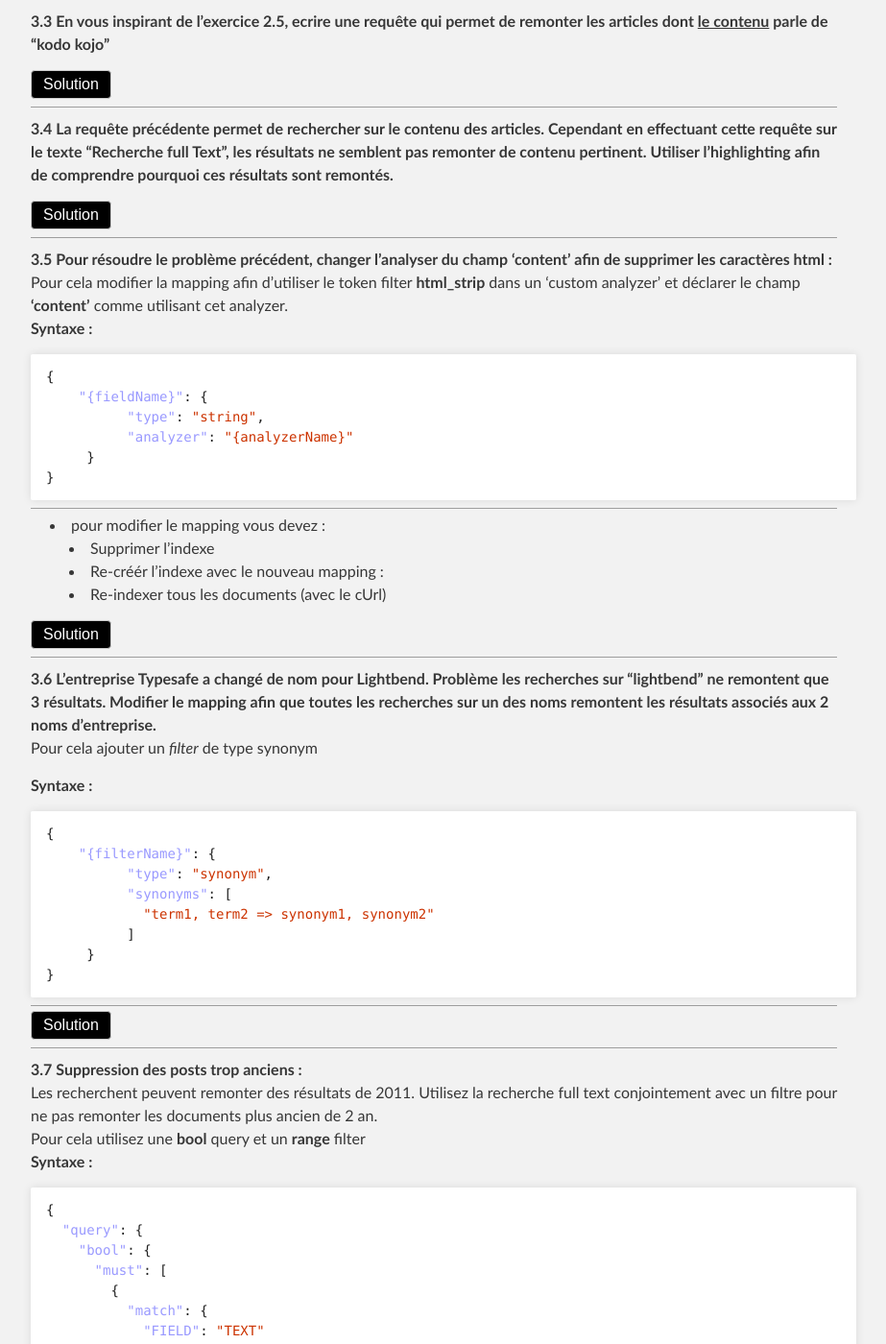
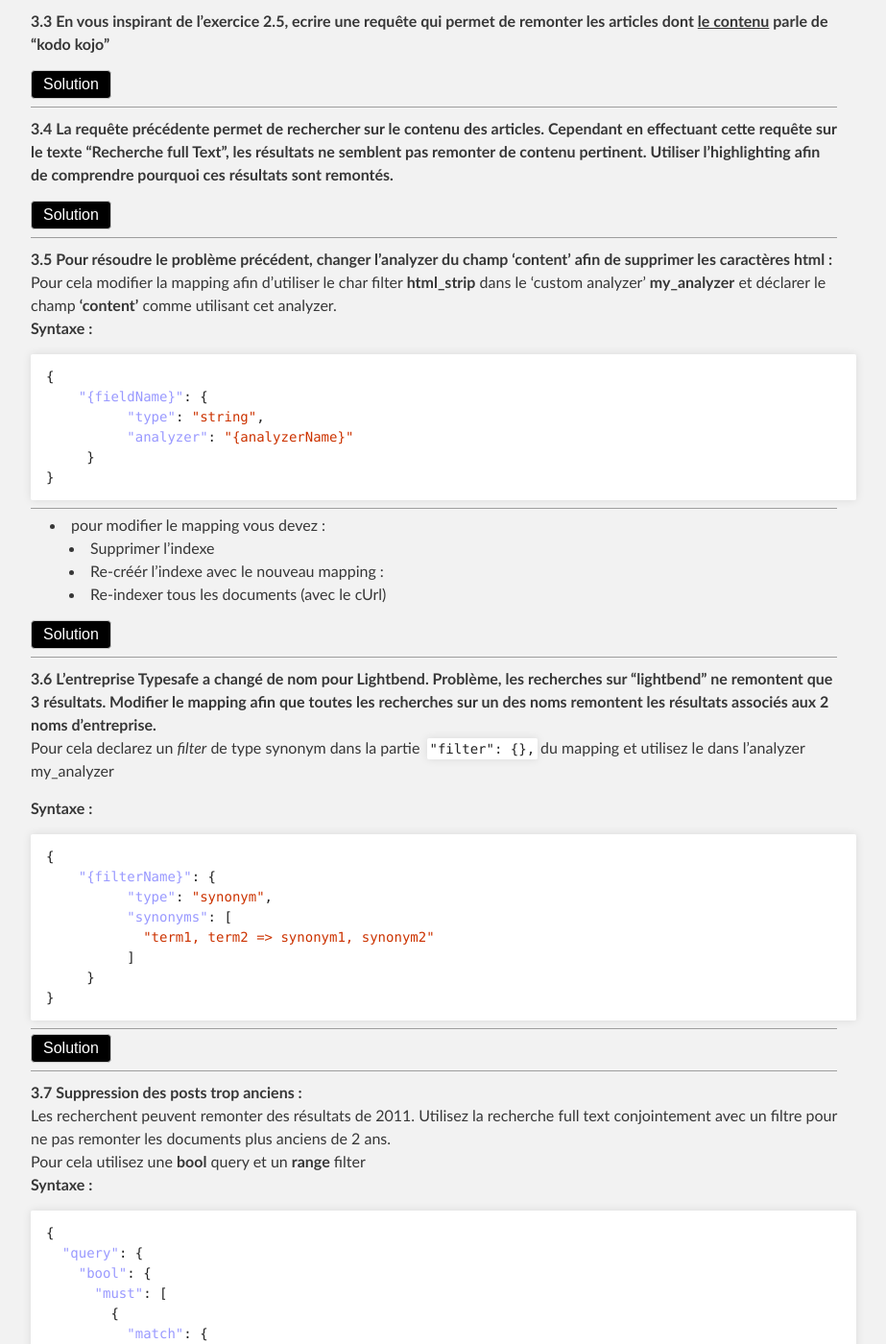
Before and after one commit to gegron/es-requests, a Jekyll site: the page built from index.md, in a window 1280 px wide and 1400 px high, scrolled down 4302 px, cut to the strip 0-1400 px from the top of the window. Shown: the whole strip at 96% size, without its empty margins (188-1111 px from the left). Built offline with Jekyll 4.4.1, drawn with Linux system fonts in a browser that asks for light colours; nearby versions of some CDN libraries; some of the changed text lies outside the part shown; grey boxes are pictures that could not be loaded.

Commit message:
improvement 3.10

```diff
--- a/index.md
+++ b/index.md
@@ -188,7 +188,7 @@
 
  * Télécharger le dataset [data/xebiablog.data](xebiablog.data)
  * Exécuter une requête bulk indexing :
-  `curl -XPUT http://{host}:9200/{indexName}/blog/_bulk --data-binary @xebiablog.data`
+  `curl -XPUT http://{host}:9200/{indexName}/blog/_bulk --data-binary @xebiablog.data
 
   __Vérifier que les 1197 documents sont correctements indexés :__
   __GET__ xebia/blog/_count
@@ -232,8 +232,8 @@
 Conclusion : Les caractères html font "matcher" les termes "full" et "text" à tord.
 </blockquote>
 ---
-  __3.5 Pour résoudre le problème précédent, changer l'analyser du champ 'content' afin de supprimer les caractères html :__
-Pour cela modifier la mapping afin d'utiliser le token filter __html_strip__ dans un 'custom analyzer' et déclarer le champ __'content'__ comme utilisant cet analyzer.
+  __3.5 Pour résoudre le problème précédent, changer l'analyzer du champ 'content' afin de supprimer les caractères html :__
+Pour cela modifier la mapping afin d'utiliser le char filter __html_strip__ dans le 'custom analyzer' __my_analyzer__ et déclarer le champ __'content'__ comme utilisant cet analyzer.
 __Syntaxe :__
 {% highlight json %}
 {
@@ -307,8 +307,8 @@
 </blockquote>
 ---
 
-  __3.6 L'entreprise Typesafe a changé de nom pour Lightbend. Problème les recherches sur "lightbend" ne remontent que 3 résultats. Modifier le mapping afin que toutes les recherches sur un des noms remontent les résultats associés aux 2 noms d'entreprise.__
-  Pour cela ajouter un _filter_ de type synonym
+  __3.6 L'entreprise Typesafe a changé de nom pour Lightbend. Problème, les recherches sur "lightbend" ne remontent que 3 résultats. Modifier le mapping afin que toutes les recherches sur un des noms remontent les résultats associés aux 2 noms d'entreprise.__
+  Pour cela declarez un _filter_ de type synonym dans la partie `"filter": {},`du mapping et utilisez le dans l'analyzer my_analyzer
 
 __Syntaxe :__
 {% highlight json %}
@@ -390,7 +390,7 @@
 ---
 
   __3.7 Suppression des posts trop anciens :__
-  Les recherchent peuvent remonter des résultats de 2011. Utilisez la recherche full text conjointement avec un filtre pour ne pas remonter les documents plus ancien de 2 an.
+  Les recherchent peuvent remonter des résultats de 2011. Utilisez la recherche full text conjointement avec un filtre pour ne pas remonter les documents plus anciens de 2 ans.
 Pour cela utilisez une **bool** query  et un **range** filter
 __Syntaxe :__
 {% highlight json %}
@@ -400,15 +400,15 @@
       "must": [
         {
           "match": {
-            "FIELD": "TEXT"
+            "{field_name}": "{search_value}"
           }
         }
       ],
       "filter": {
         "range": {
-          "FIELD": {
-            "gte": 10,
-            "lte": 20
+          "{field_name}": {
+            "gte": "{date_min}",
+            "lte": "{date_max}"
           }
         }
       }
@@ -446,7 +446,7 @@
 ---
 
   __3.8 Requête sur plusieurs champs :__
-  Lorsqu'on fait une recherche de type match query sur "javascript", les résultats ne sont pas assez ciblés sur le sujet. Afin de rendre le résultat plus pertinent modifier la requête précédente pour remplacer la requête de type *match* par une requête de type *multi_match*
+  En gardant la requête précédente mais sur le texte "javascript", les résultats ne sont pas assez ciblés sur le sujet. Afin de rendre le résultat plus pertinent modifier la requête précédente pour remplacer la requête de type **match** par une requête de type **multi_match**
   afin de pouvoir exécuter la même requête conjointement sur le champ "content" et le champ "title".
 
 
@@ -482,14 +482,15 @@
 </blockquote>
 ---
 __3.9 Suggestion :__
-  Nous souhaitons être capable de faire de la suggestion sur la titre des posts dès la première lettre saisie. Pour cela, vous allez utiliser l'api __Completion suggester :__
+  Nous souhaitons être capable de faire de la suggestion sur le titre des posts dès la première lettre saisie. Pour cela, vous allez utiliser l'api __Completion suggester :__
 
-  -  Ajoutez un champ "suggest" au mapping de type __completion__ et avec comme propriété __"payloads": true__
-  - Utilisez le fichier [data/xebiablogWithSuggest.data](xebiablogWithSuggest.data) pour l'indéxation. Ce fichier contient les mêmes documents mais avec le champ suggest au le format suivant :
+  -  Ajoutez un champ "suggest" au mapping de type __completion__ et avec comme propriété __"payloads": true__.
+  Ce champ va contenir le texte pour la suggestion mais sera indexé dans une structure optimisée pour faire de la recherche rapide sur du texte.
+  - Utilisez le fichier [data/xebiablogWithSuggest.data](xebiablogWithSuggest.data) pour l'indéxation. Ce fichier contient les mêmes documents mais avec le champ suggest au format suivant :
 {% highlight json %}
   {
     "suggest": {
-            "input": ["<title>"],
+            "input": ["suggest_text>"],
             "payload": {
                  "blogId": "<documentId>"
             }
@@ -512,7 +513,6 @@
 {% endhighlight %}
 
 Cette requête doit pouvoir remonter les titres de recherche sur d, do, doc, dock, docke, docker. Ainsi que l'id du document correspondant.
-Ce mapping permet d'analyser le texte et le stocker dans une structure de donnée optimisée afin de remonter efficacement les suggestions sans passer par une __prefix__ query moins optimisée.
 
 ---
 
@@ -597,7 +597,7 @@
 </blockquote>
 ---
 __3.10 Suggestion fuzzy:__
-  Problème l'api de suggestion ne remonte pas de résultat si la personne qui recherche se trompe dans la saisie du texte.
+  Problème l'api de suggestion ne remonte pas de résultat si la personne qui effectue la recherche se trompe dans la saisie du texte.
    Modifiez la requête de suggestion afin de pouvoir remonter les suggestions liées à Docker si l'on saisie "Doker".
    Pour cela, ajoutez le paramètre __"fuzzy":{}__ à la requête.
 <blockquote class = 'solution' markdown="1">
@@ -632,7 +632,7 @@
 
 ---
 
-__Attention__ : On doit remonter les terms "exact", pour cela vous allez devoir modifier le mapping.
+__Attention__ : On doit remonter le texte sans analyse, pour cela vous allez devoir modifier le mapping.
 
 <blockquote class = 'solution' markdown="1">
 DELETE xebia
```
